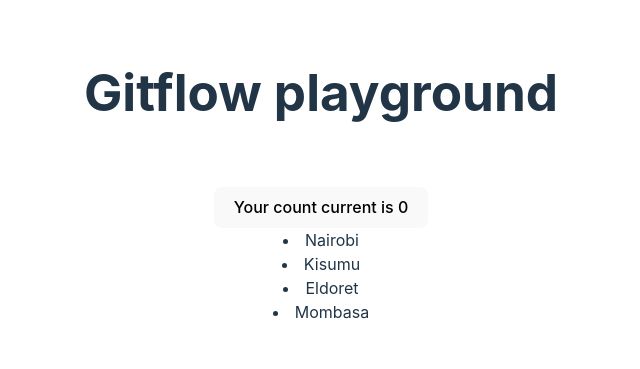
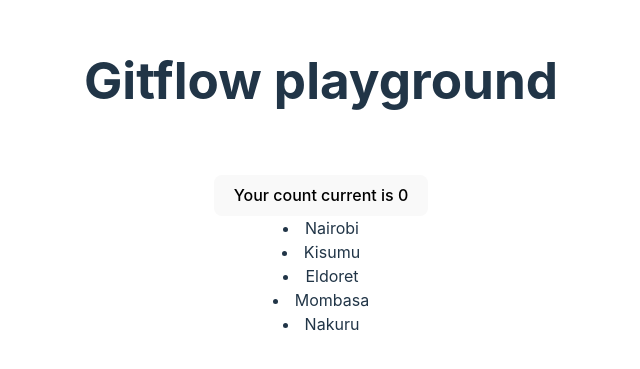
Before and after one commit to felixkpt/gitflow-playground, a React (Vite) app: page / in a window 1280 px wide. Shown: the part 207-576 px from the top of the page, without its empty margins (319-959 px from the left). Built offline with nearby package versions, Linux system fonts and the light colour scheme; the HTML template or start-up script is replaced by a standard one.

Commit message:
added another city

```diff
--- a/src/list.tsx
+++ b/src/list.tsx
@@ -1,5 +1,5 @@
 function ListItems(){
-const city = ['Nairobi', 'Kisumu', 'Eldoret', 'Mombasa'];
+const city = ['Nairobi', 'Kisumu', 'Eldoret', 'Mombasa','Nakuru'];
 
 return(
    <>
```
